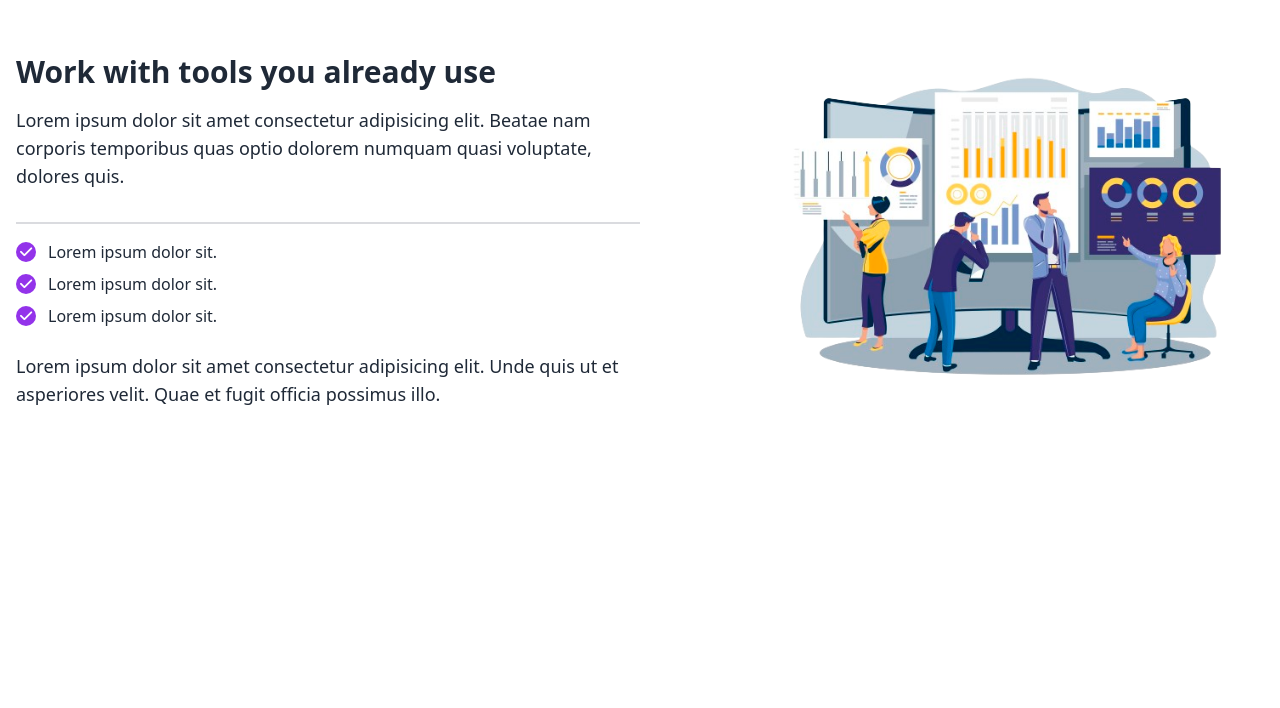
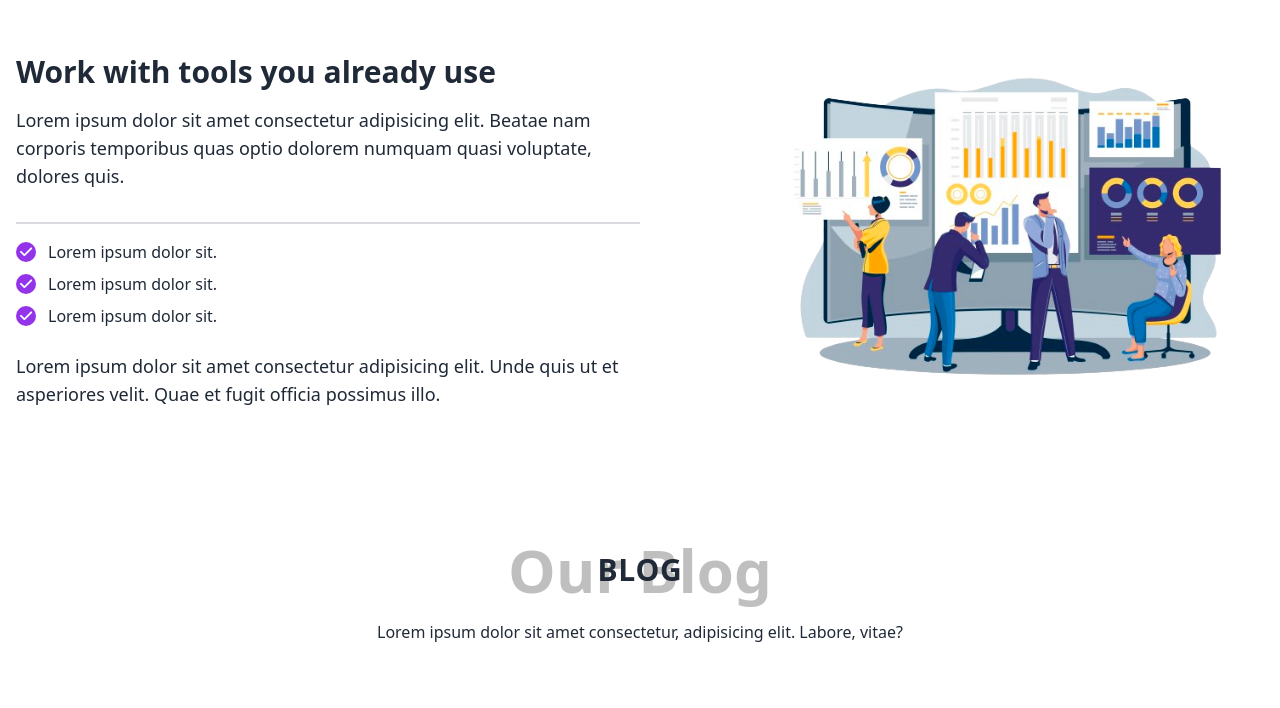
Before and after one commit to Mmy2000/tailwind-css, a website: page src/index.html in a window 1280 px wide. Shown: the part 826-1534 px from the top of the page. Before the commit the page ends 1314 px from the top, so only its background shows below. Drawn offline with Linux system fonts and the light colour scheme.

Commit message:
starting with blog section

```diff
--- a/src/index.html
+++ b/src/index.html
@@ -100,6 +100,22 @@
             </div>
         </div>
     </section>
+    <section class="py-16">
+        <div class="max-w-screen-xl mx-auto">
+            <div class="container mx-auto">
+                <div class="title isolate">
+                    <div class="relative mb-8">
+                        <h2 class="w-fit mx-auto text-3xl uppercase tracking-wide font-bold">Blog</h2>
+                    <h3 class="absolute text-opacity-25 text-black left-1/2 top-1/2 -translate-x-1/2 -translate-y-1/2 text-6xl font-bold -z-10">Our Blog</h3>
+                    </div>
+                    <p class="text-center">Lorem ipsum dolor sit amet consectetur, adipisicing elit. Labore, vitae?</p>
+                </div>
+                <div>
+
+                </div>
+            </div>
+        </div>
+    </section>
     <script src="js/main.js"></script>
 
 </body>
```
Also changed, not shown: dist/css/output.css.
